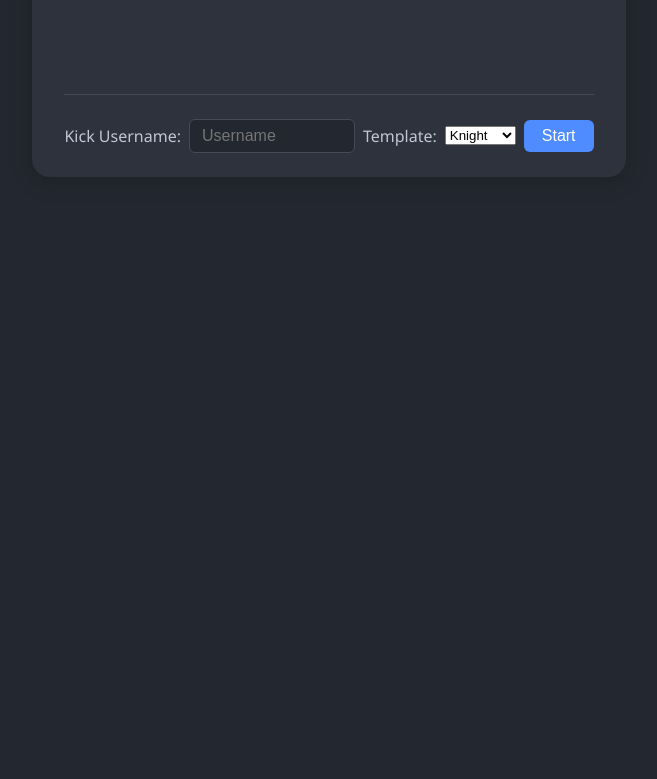
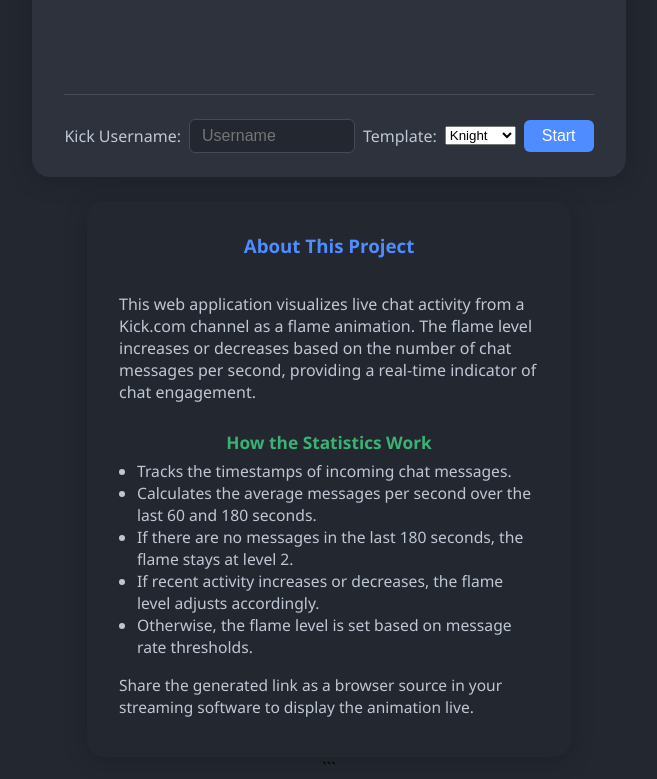
Before and after one commit to safakcebin/kich-chat-animation, a plain HTML site: page index.html in a window 1280 px wide. Shown: the part 375-1154 px from the top of the page, without its empty margins (311-968 px from the left). Before the commit the page ends 800 px from the top, so only its background shows below. Drawn offline with Linux system fonts and the light colour scheme.

Commit message:
feat: add project description and statistics explanation to the info card in index.html

````diff
--- a/index.html
+++ b/index.html
@@ -162,6 +162,20 @@
                 <button id="copyBtn">Copy</button>
             </div>
         </div>
+    </div>
+    <!-- Info Card: Purpose and Statistics -->
+    <div class="main-card" style="margin-top:24px; background:#23272f; min-width:320px; max-width:420px;">
+        <h3 style="color:#4f8cff; margin-top:0;">About This Project</h3>
+        <p style="color:#bfc7d5; font-size:1em; margin-bottom:10px;">This web application visualizes live chat activity from a Kick.com channel as a flame animation. The flame level increases or decreases based on the number of chat messages per second, providing a real-time indicator of chat engagement.</p>
+        <h4 style="color:#3bb273; margin-bottom:6px; margin-top:18px; font-size:1.08em;">How the Statistics Work</h4>
+        <ul style="color:#bfc7d5; font-size:0.98em; padding-left:18px; margin:0 0 8px 0;">
+            <li>Tracks the timestamps of incoming chat messages.</li>
+            <li>Calculates the average messages per second over the last 60 and 180 seconds.</li>
+            <li>If there are no messages in the last 180 seconds, the flame stays at level 2.</li>
+            <li>If recent activity increases or decreases, the flame level adjusts accordingly.</li>
+            <li>Otherwise, the flame level is set based on message rate thresholds.</li>
+        </ul>
+        <p style="color:#bfc7d5; font-size:0.97em; margin-top:8px;">Share the generated link as a browser source in your streaming software to display the animation live.</p>
     </div>
     <script>
         // Global değişkenler (çakışmayı önlemek için)
@@ -424,3 +438,4 @@
     </script>
 </body>
 </html>
+```
````
